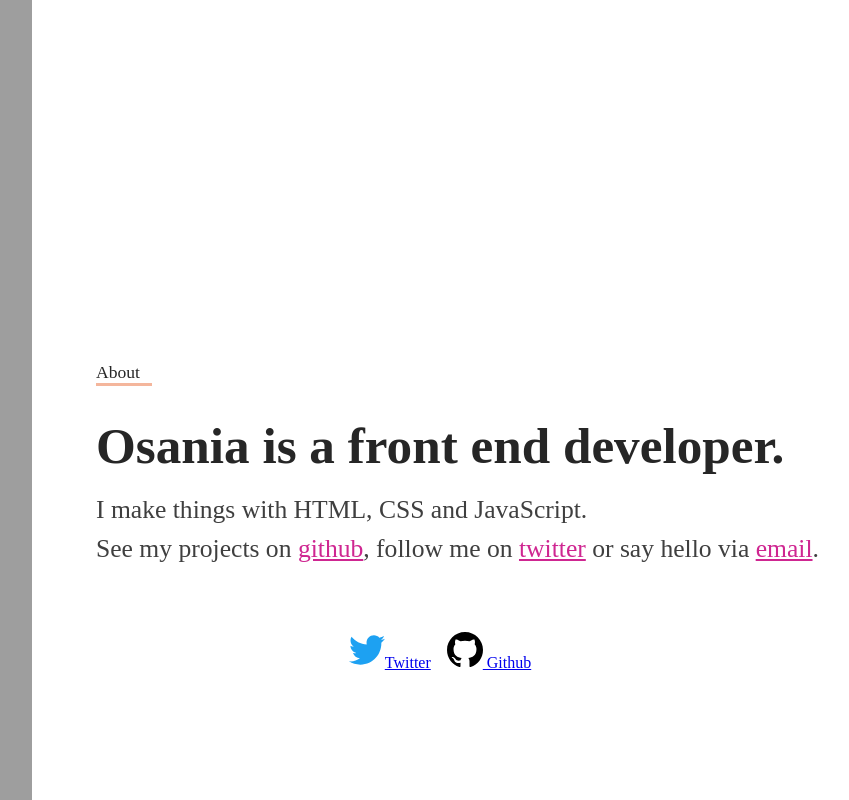
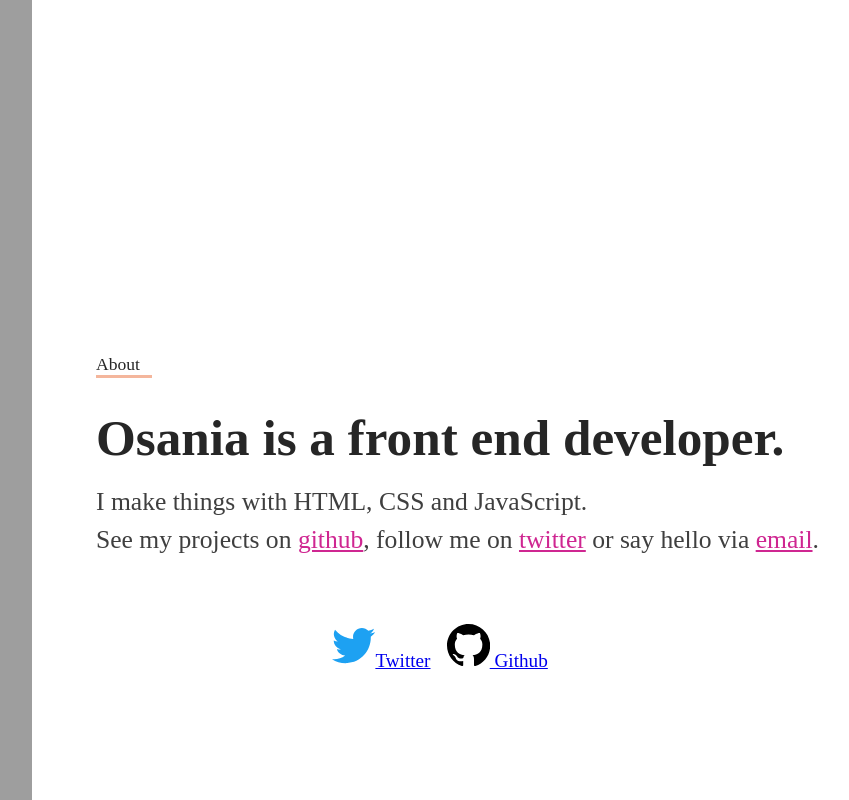
Before and after one commit to san00/Portfolio-site, a website: page src/index.html in a window 1280 px wide. Shown: the whole page, without its empty margins (416-1265 px from the left). Drawn offline with nearby package versions, Linux system fonts and the light colour scheme; files that its build step writes are made by us from their sources; grey boxes are pictures that could not be loaded.

Commit message:
Increase icon text size

```diff
--- a/src/index.html
+++ b/src/index.html
@@ -23,9 +23,9 @@
         follow me on <a class="about__links" href="https://twitter.com/sancodes">twitter</a> or say hello via <a class="about__links"
           href="mailto:76d5xcxspvjm@opayq.com">email</a>.</p>
         <div class="icons">
-          <a href="https://twitter.com/sancodes"><svg class="icons__twitter" xmlns="http://www.w3.org/2000/svg" viewBox="0 0 24 24">
+          <a class="icon__text" href="https://twitter.com/sancodes"><svg class="icons__twitter" xmlns="http://www.w3.org/2000/svg" viewBox="0 0 24 24">
               <path d="M24 4.557c-.883.392-1.832.656-2.828.775 1.017-.609 1.798-1.574 2.165-2.724-.951.564-2.005.974-3.127 1.195-.897-.957-2.178-1.555-3.594-1.555-3.179 0-5.515 2.966-4.797 6.045-4.091-.205-7.719-2.165-10.148-5.144-1.29 2.213-.669 5.108 1.523 6.574-.806-.026-1.566-.247-2.229-.616-.054 2.281 1.581 4.415 3.949 4.89-.693.188-1.452.232-2.224.084.626 1.956 2.444 3.379 4.6 3.419-2.07 1.623-4.678 2.348-7.29 2.04 2.179 1.397 4.768 2.212 7.548 2.212 9.142 0 14.307-7.721 13.995-14.646.962-.695 1.797-1.562 2.457-2.549z" /></svg>Twitter</a>
-          <a href="https://github.com/san00"><svg class="icons__github" xmlns="http://www.w3.org/2000/svg" viewBox="0 0 24 24">
+          <a class="icon__text" href="https://github.com/san00"><svg class="icons__github" xmlns="http://www.w3.org/2000/svg" viewBox="0 0 24 24">
               <path d="M12 0c-6.626 0-12 5.373-12 12 0 5.302 3.438 9.8 8.207 11.387.599.111.793-.261.793-.577v-2.234c-3.338.726-4.033-1.416-4.033-1.416-.546-1.387-1.333-1.756-1.333-1.756-1.089-.745.083-.729.083-.729 1.205.084 1.839 1.237 1.839 1.237 1.07 1.834 2.807 1.304 3.492.997.107-.775.418-1.305.762-1.604-2.665-.305-5.467-1.334-5.467-5.931 0-1.311.469-2.381 1.236-3.221-.124-.303-.535-1.524.117-3.176 0 0 1.008-.322 3.301 1.23.957-.266 1.983-.399 3.003-.404 1.02.005 2.047.138 3.006.404 2.291-1.552 3.297-1.23 3.297-1.23.653 1.653.242 2.874.118 3.176.77.84 1.235 1.911 1.235 3.221 0 4.609-2.807 5.624-5.479 5.921.43.372.823 1.102.823 2.222v3.293c0 .319.192.694.801.576 4.765-1.589 8.199-6.086 8.199-11.386 0-6.627-5.373-12-12-12z" /></svg>
               Github</a>
         </div>
--- a/src/sass/style.scss
+++ b/src/sass/style.scss
@@ -92,6 +92,10 @@ html {
     height: 2.25em;
     visibility: hidden;
     width: 2.25em;
+}
+
+.icon__text{
+ font-size: 1.2em;
 }
 
 .icons__twitter {
```
Also changed, not shown: dist/css/style.css, dist/index.html.
